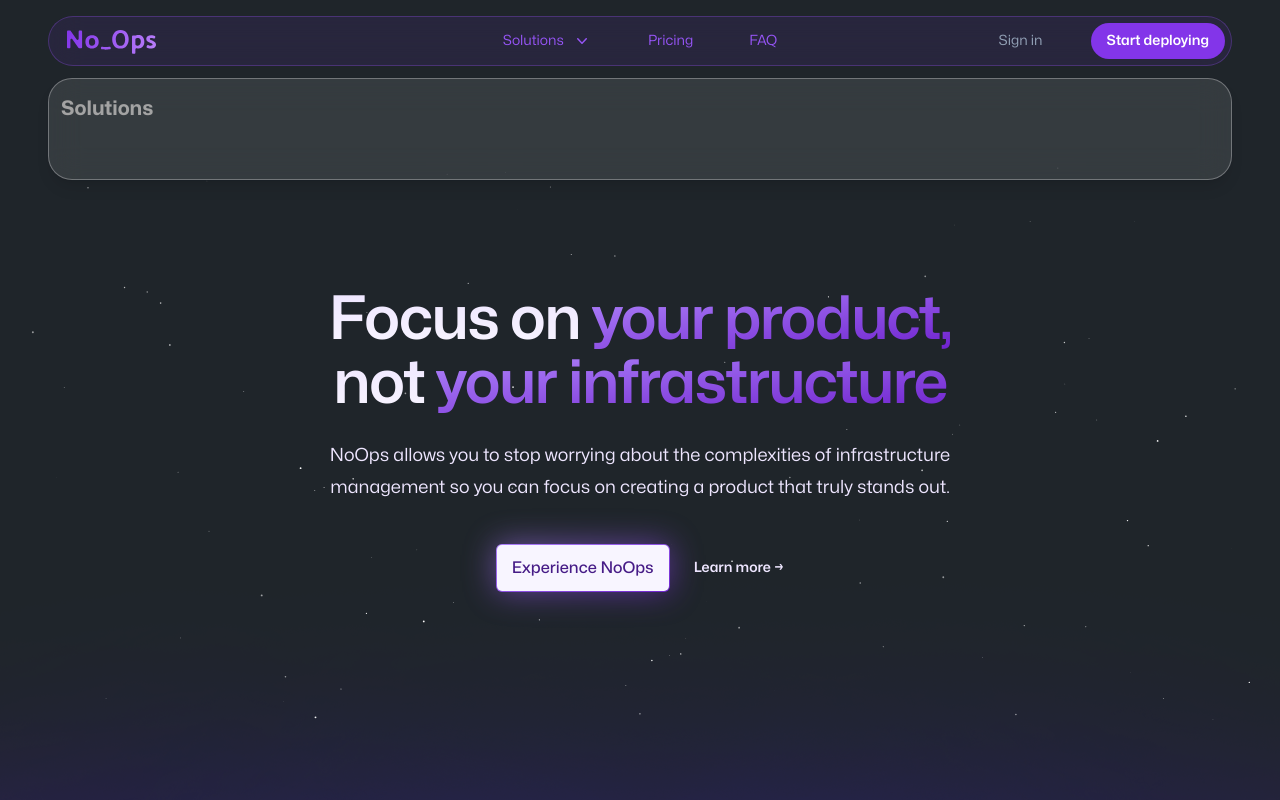
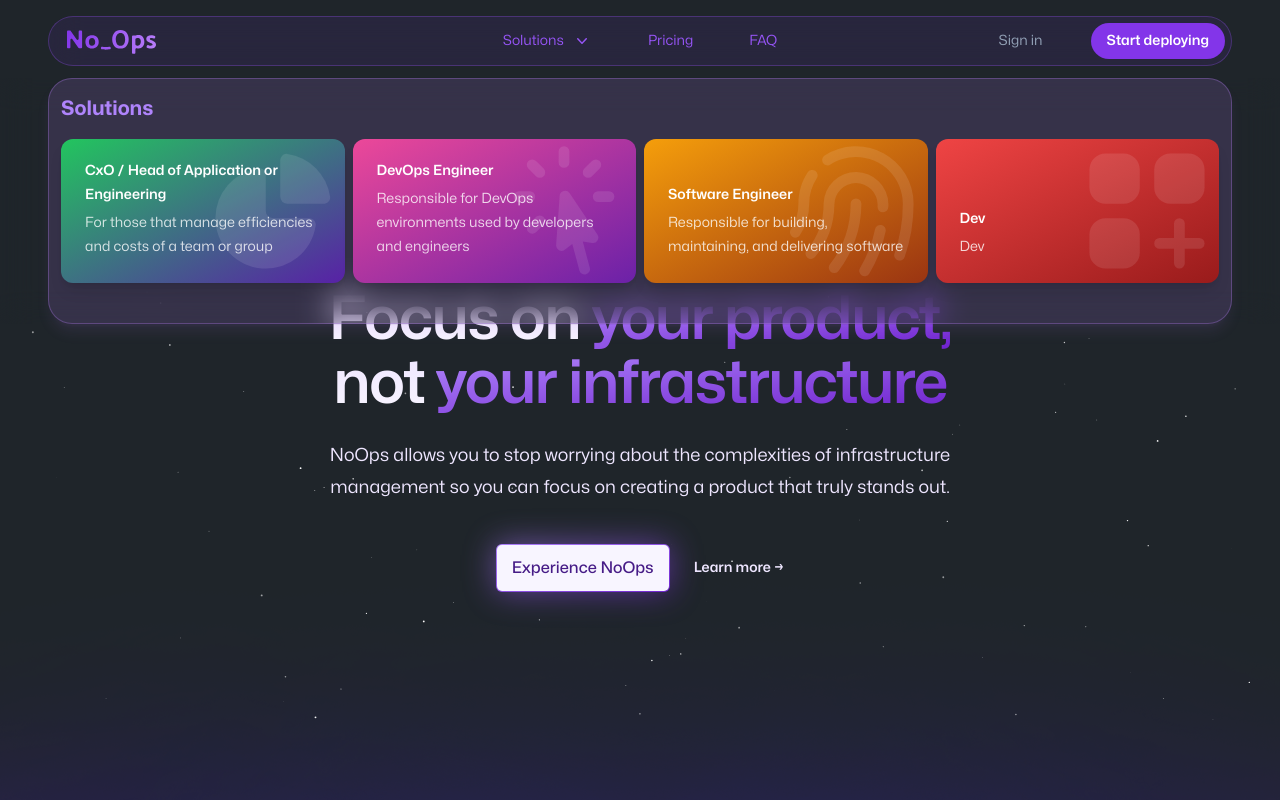
Before and after one commit to getnoops/landing, a React (Vite) app: page / in a window 1280 px wide. Both pictures are taken after a click on the button "Solutions". Shown: the top 800 px of the page. Built offline with nearby package versions, Linux system fonts and the light colour scheme.

Commit message:
fixed navbar animation

```diff
--- a/src/components/Navbar/Navbar.tsx
+++ b/src/components/Navbar/Navbar.tsx
@@ -10,6 +10,7 @@ import {
   SquaresPlusIcon,
 } from "@heroicons/react/20/solid";
 import classNames from "classnames";
+import { AnimatePresence, motion } from "framer-motion";
 import React, { Fragment, useEffect, useRef, useState } from "react";
 
 const nav = [
@@ -67,7 +68,7 @@ const nav = [
 ];
 
 interface DropdownProps {
-  open: null;
+  open: null | any;
   setOpen: React.Dispatch<React.SetStateAction<null>>;
 }
 
@@ -89,26 +90,30 @@ const Dropdown = ({ open, setOpen }: DropdownProps) => {
     };
   }, [ref]);
 
+  console.log("open", open != null);
+
   return (
     <Transition
       show={open != null}
-      enter="transition ease-out duration-200"
-      enterFrom="blur-xl"
-      enterTo="opacity-100 "
-      leave="transition ease-in duration-150"
-      leaveFrom="opacity-100"
-      leaveTo="blur-xl"
+      enter="transition-all ease-out duration-200"
+      enterFrom="backdrop-blur-lg opacity-0 -translate-y-2"
+      enterTo="backdrop-blur-lg opacity-100 translate-y-0"
+      leave="transition-all ease-in duration-150"
+      leaveFrom="backdrop-blur-lg opacity-100 translate-y-0"
+      leaveTo="backdrop-blur-lg opacity-0 -translate-y-2"
     >
       <div
         ref={ref}
-        className=" top-full mx-2 mt-3 rounded-3xl border border-white/30 bg-white bg-opacity-10 py-4  shadow-lg ring-1 ring-gray-900/5 backdrop-blur-lg transition-all sm:mx-4 md:mx-6 lg:mx-12 "
+        className=" top-full mx-2 mt-3 rounded-3xl border border-accent/30 bg-accent bg-opacity-[0.15] py-4  shadow-lg shadow-accent/10 ring-1 ring-gray-900/5 backdrop-blur-lg transition-all duration-1000 sm:mx-4 md:mx-6 lg:mx-12 "
       >
-        <h2 className="mx-auto max-w-7xl px-3 text-xl font-bold text-neutral-400">
-          Solutions
+        <AnimatePresence>
+          {open?.solutions && (
+            <motion.div exit={{ opacity: 0 }}>
+              <h2 className="mx-auto max-w-7xl px-3 text-xl font-bold text-noops-400">
+                {open?.name}
               </h2>
               <div className="mx-auto grid max-w-7xl grid-cols-1 gap-2 px-6 py-6 sm:grid-cols-2 sm:gap-x-10 sm:gap-y-4 sm:pb-6 sm:pt-4 lg:grid-cols-4 lg:gap-8">
-          {/* {item.solutions &&
-      item.solutions.map((solution: any) => (
+                {open?.solutions.map((solution: any) => (
                   <div
                     key={solution.name}
                     className={classNames(
@@ -124,7 +129,10 @@ const Dropdown = ({ open, setOpen }: DropdownProps) => {
                       />
                     </div>
                     <div className="relative">
-            <a href={solution.href} className="font-semibold text-white">
+                      <a
+                        href={solution.href}
+                        className="font-semibold text-white"
+                      >
                         {solution.name}
                         <span className="absolute inset-0" />
                       </a>
@@ -133,8 +141,11 @@ const Dropdown = ({ open, setOpen }: DropdownProps) => {
                       </p>
                     </div>
                   </div>
-      ))} */}
+                ))}
               </div>
+            </motion.div>
+          )}
+        </AnimatePresence>
       </div>
     </Transition>
   );
@@ -171,8 +182,6 @@ const Navbar = () => {
                 {item.dropdown ? (
                   <button
                     onClick={() => {
-                      if (dropdown === item) return;
-                      console.log("yo");
                       setDropdown(item);
                     }}
                     className="inline-flex cursor-pointer items-center gap-x-2 rounded-lg px-4 py-1.5 text-sm text-noops-500 transition hover:bg-slate-100 hover:text-slate-800"
```
Lines whose indentation alone changed are shown as unchanged.
